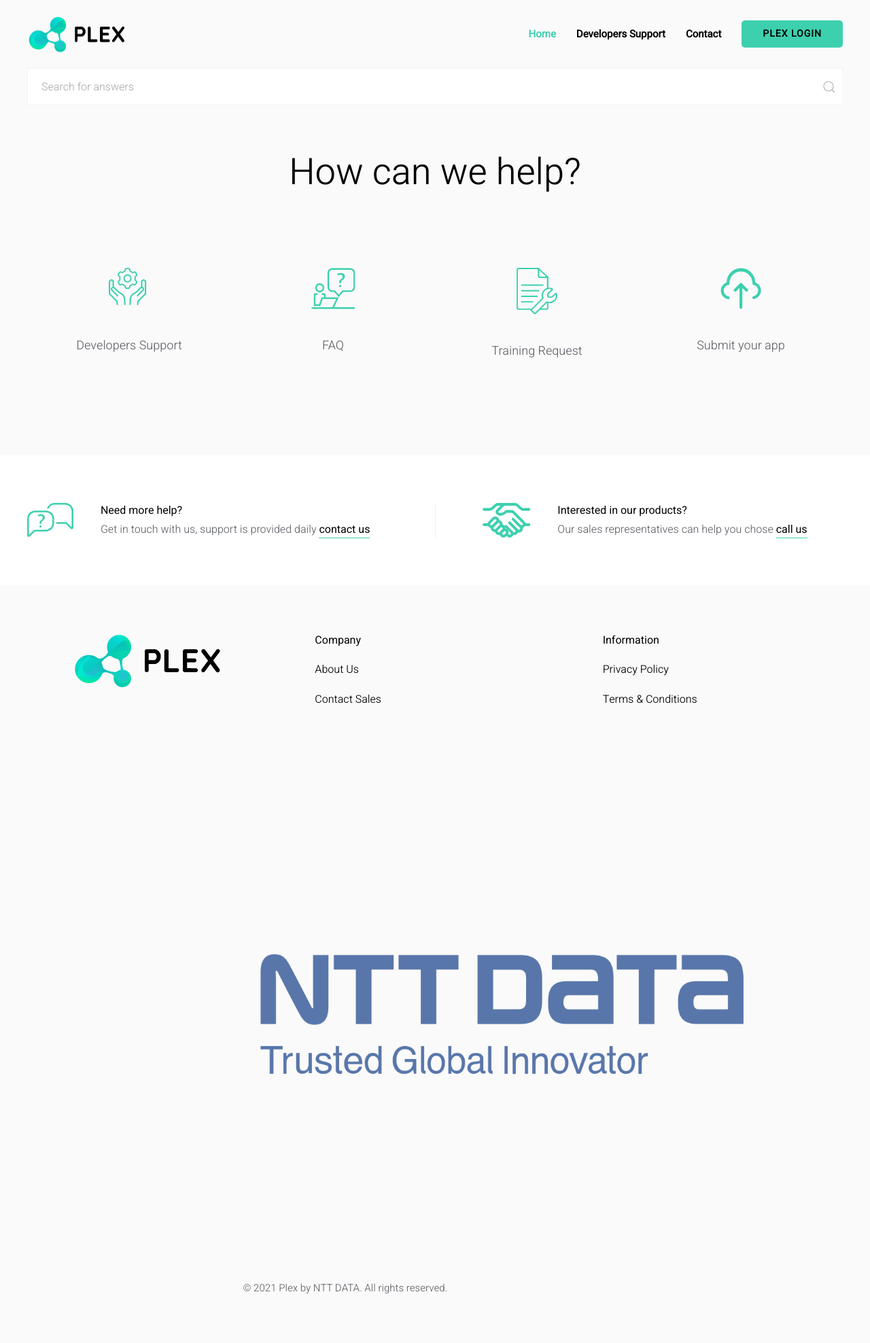
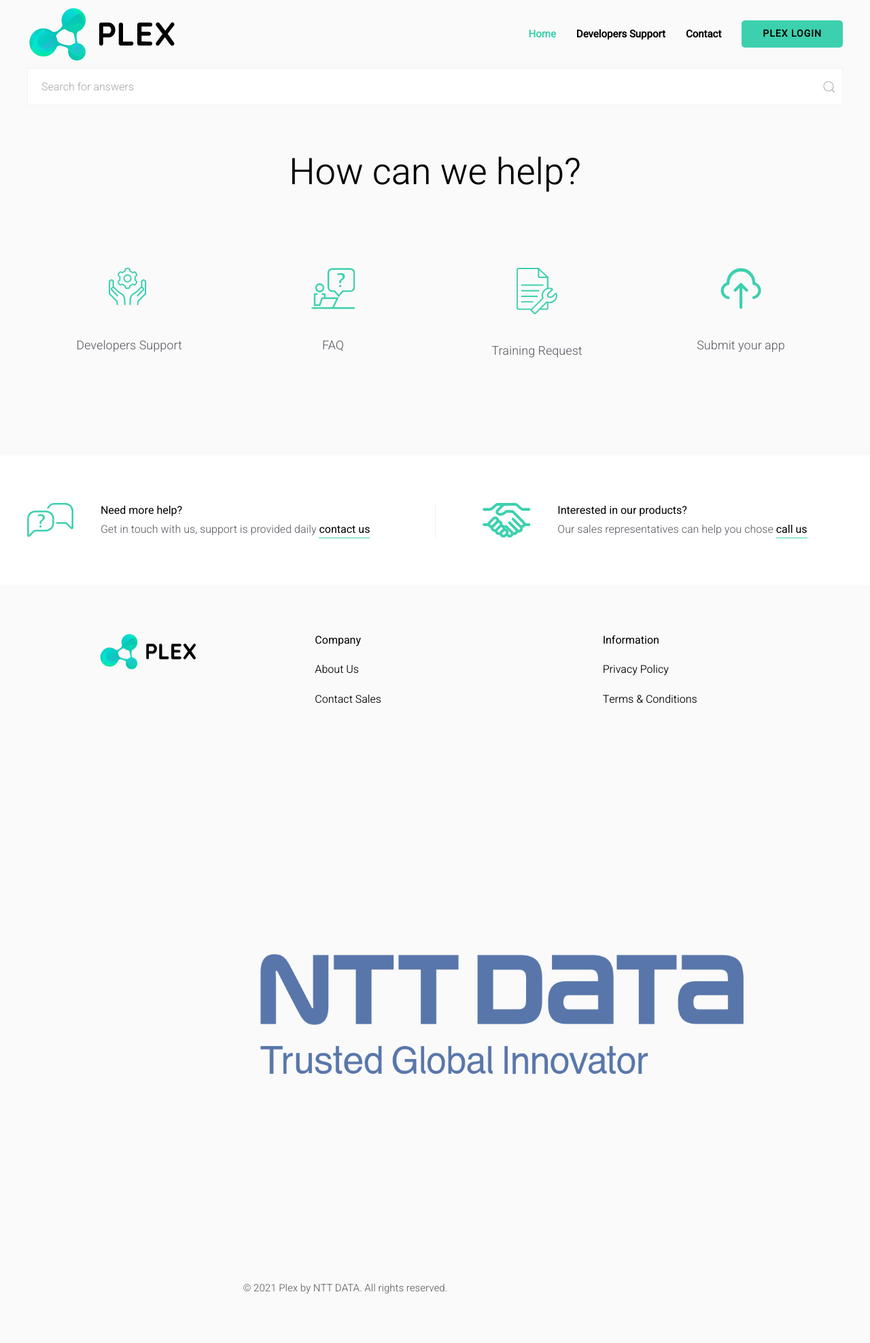
Before and after one commit to plexplatform/plexplatform.github.io, a Jekyll site: the page built from index.md, in a window 1280 px wide. Shown: the whole page at 68% size. Built offline with Jekyll 4.4.1, drawn with Linux system fonts in a browser that asks for light colours.

Commit message:
logos; footer;

```diff
--- a/_includes/footer.html
+++ b/_includes/footer.html
@@ -73,7 +73,7 @@
             <div class="uk-width-expand@m">
                 <div class="uk-width-auto@m uk-margin-medium uk-text-small">
                     <p class="uk-display-inline-block uk-margin-medium-right uk-margin-remove-bottom">
-                        <a class="uk-logo" href="{{ "/" | relative_url }}">{% if site.footerlogo %}<img src="{{ site.uploads | absolute_url }}{{ site.footerlogo }}" alt="{{ site.title | escape }}">{% endif %}</a>
+                        <a class="uk-logo footer" style="width: 18%;" href="{{ "/" | relative_url }}">{% if site.footerlogo %}<img src="{{ site.uploads | absolute_url }}{{ site.footerlogo }}" alt="{{ site.title | escape }}">{% endif %}</a>
                         {{ site.footer.copyright }}</p>
                 </div>
             </div>
```
Also changed, not shown: uploads/logo.png, uploads/logosmall.png.
